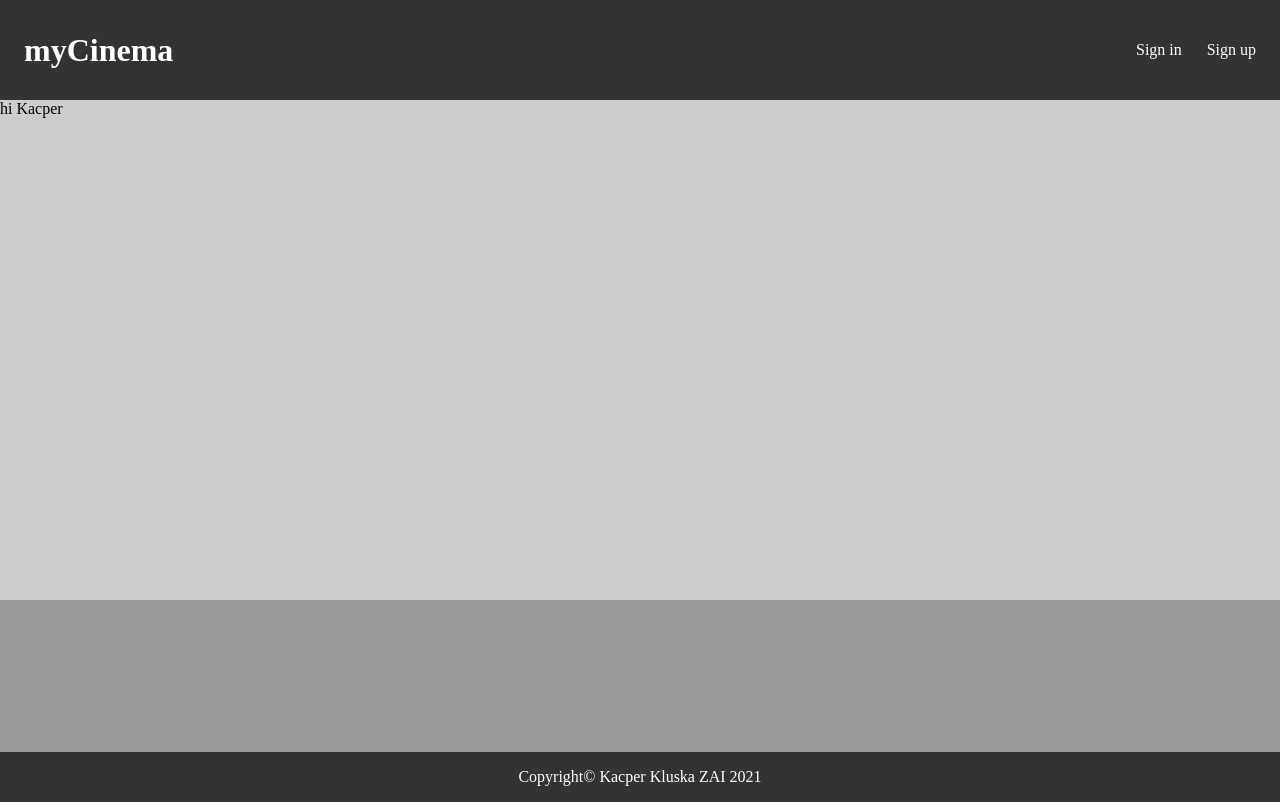
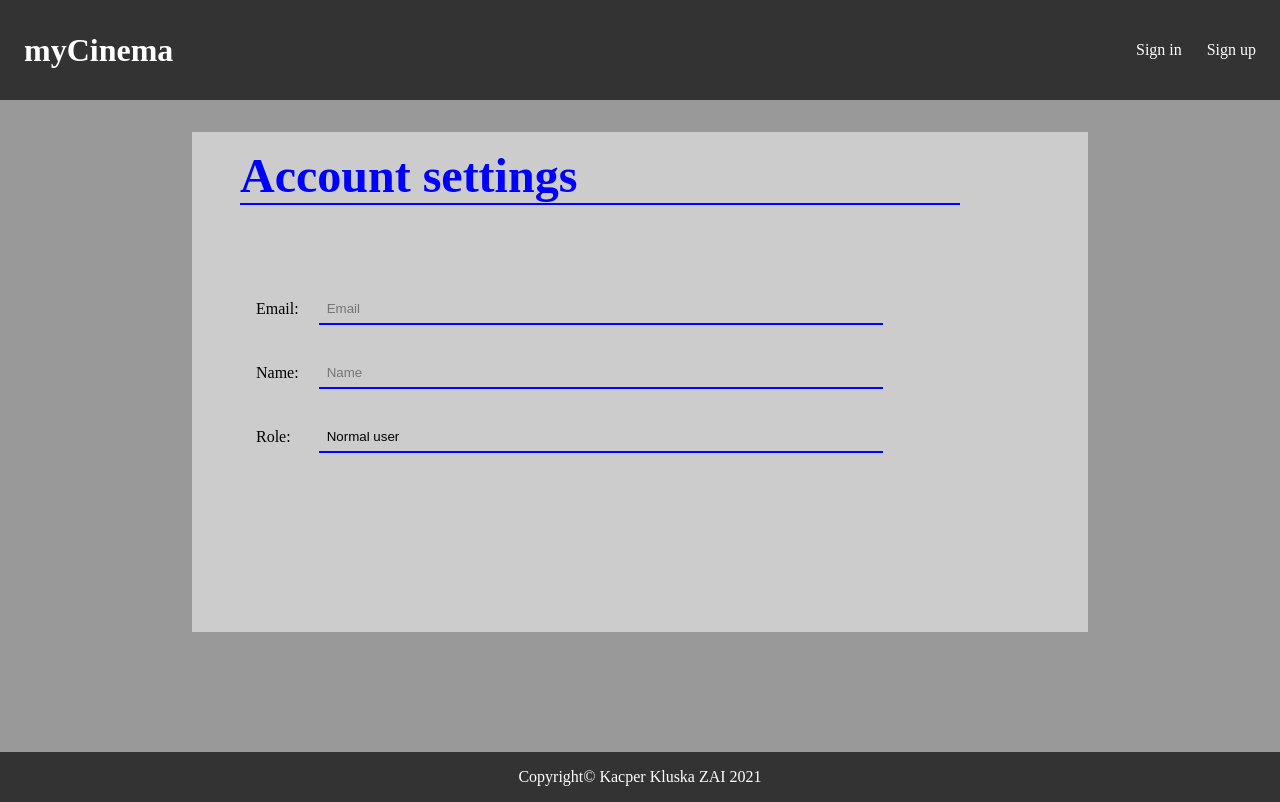
Before and after one commit to KacperKluska/mycinema_front, a React (Create React App) app: page /account in a window 1280 px wide. Built offline with nearby package versions, Linux system fonts and the light colour scheme.

Commit message:
pages changes

```diff
--- a/src/components/Pages/Account/Account.js
+++ b/src/components/Pages/Account/Account.js
@@ -1,5 +1,31 @@
+import Datainput from "../../DataInput/DataInput";
+import SectionHeader from "../../SectionHeader/SectionHeader";
 import "./style.scss";
 
 export default function Account() {
-  return <article className="content">hi Kacper</article>;
+  return (
+    <div className="emptyContent">
+      <article className="content">
+        <SectionHeader>Account settings</SectionHeader>
+        <Datainput
+          type="email"
+          placeHolder="Email"
+          data="test@gmail.com"
+          editable={true}
+        />
+        <Datainput
+          type="test"
+          placeHolder="Name"
+          data="Kacper"
+          editable={true}
+        />
+        <Datainput
+          type="text"
+          placeHolder="Role"
+          data="Normal user"
+          editable={false}
+        />
+      </article>
+    </div>
+  );
 }
--- a/src/components/Pages/MainPage/MainPage.js
+++ b/src/components/Pages/MainPage/MainPage.js
@@ -2,5 +2,9 @@ import Search from "../../Search/Search";
 import "./style.scss";
 
 export default function MainPage() {
-  return <Search />;
+  return (
+    <div className="emptyContent">
+      <Search />
+    </div>
+  );
 }
```
